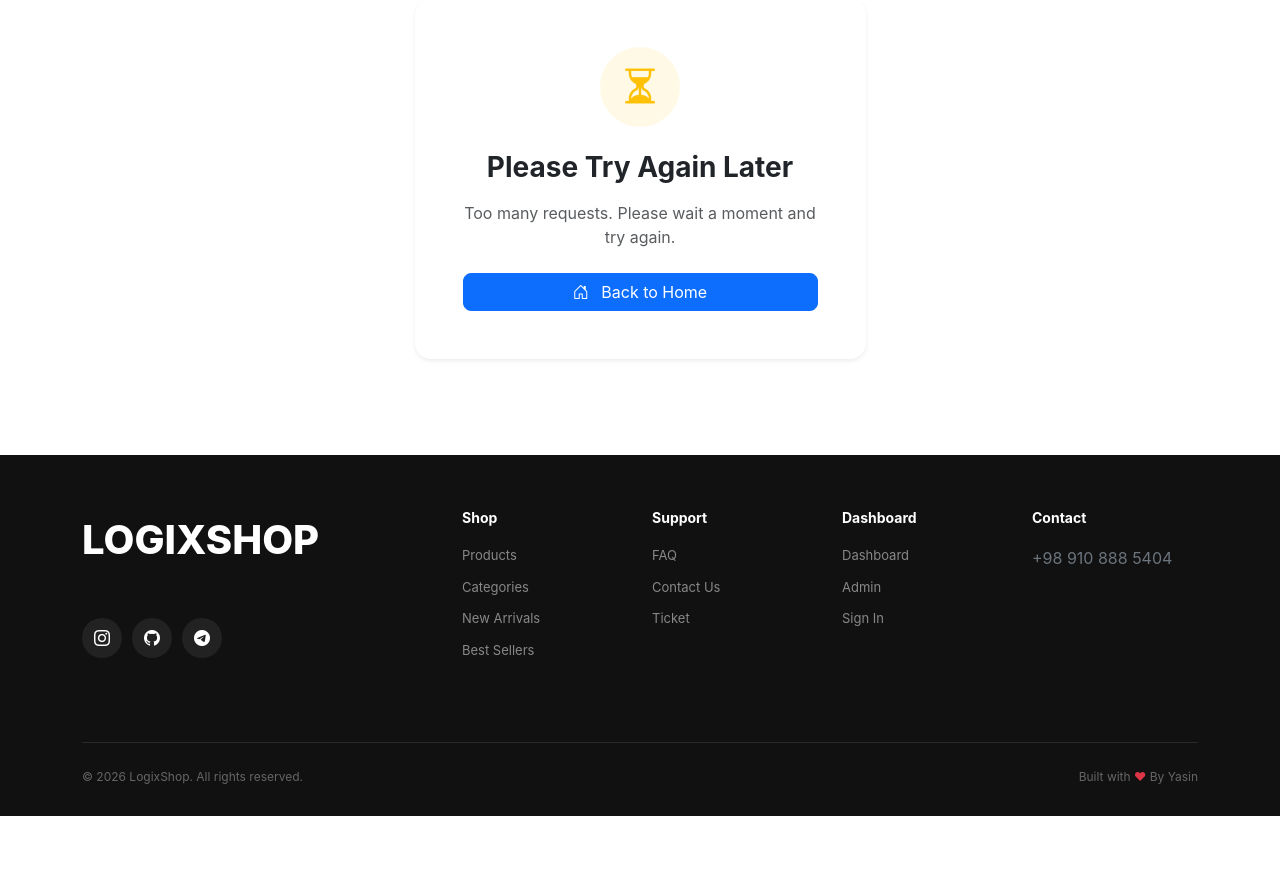
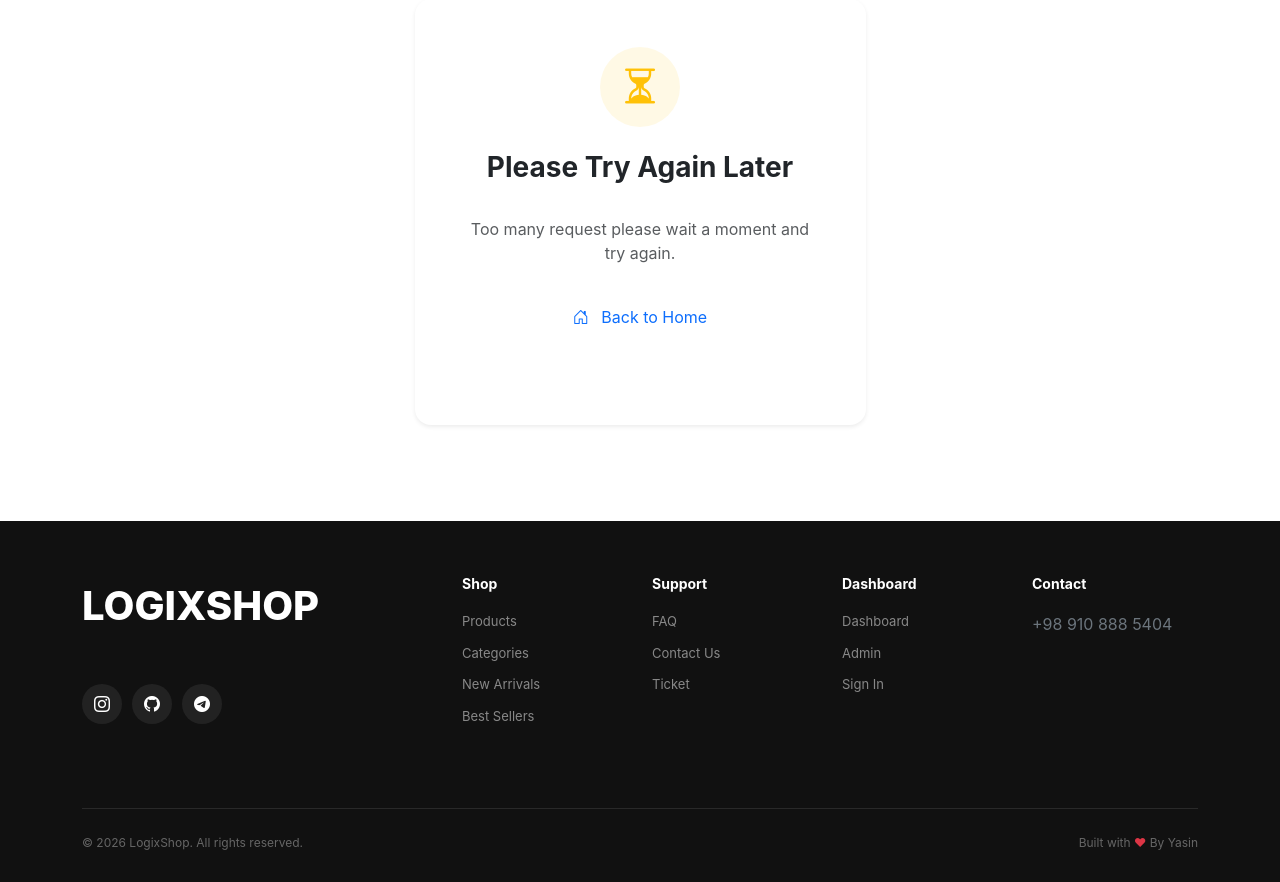
Before and after one commit to yasinnazari/LogixShop, a Django app: template shop/templates/auth/rate_limited.html in a window 1280 px wide. Shown: the part 190-1072 px from the top of the page. Before the commit the page ends 1006 px from the top, so only its background shows below. Run offline with Django 5.2, Linux system fonts and the light colour scheme; the template is opened without the code that fills it, so the values that code supplies are empty; parts of the project's set-up code (start-up, migrations or seed data) failed here and were passed over.

Commit message:
Changed back to home link in rate limit page

```diff
--- a/shop/templates/auth/rate_limited.html
+++ b/shop/templates/auth/rate_limited.html
@@ -19,12 +19,12 @@
                             Please Try Again Later
                         </h1>
 
-                     <p class="text-muted mb-4">
-                        Too many requests. Please wait a moment and try again.
+                        <p class="text-muted mb-4 mt-3">
+                            Too many request please wait a moment and try again.
                         </p>
 
                         <a href="{% url 'shop:home' %}"
-                        class="btn btn-primary rounded-3 px-4">
+                            class="login-btn rounded-3 px-4 mb-5 mt-3">
                             <i class="bi bi-house-door me-2"></i>
                             Back to Home
                         </a>
```
Lines whose indentation alone changed are shown as unchanged.
